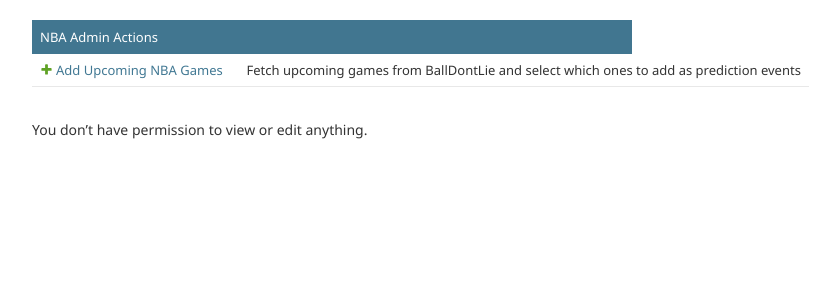
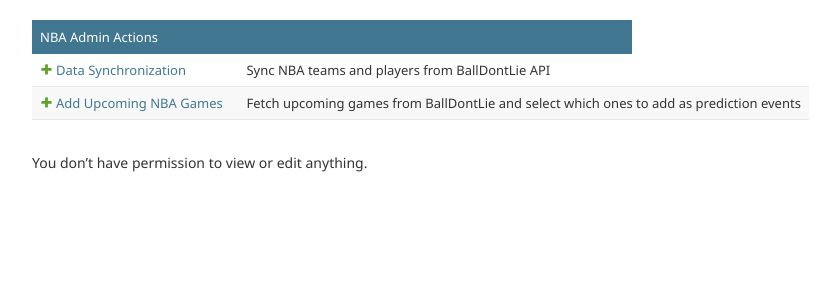
Before and after one commit to monsdar/HindSight, a Django app: template templates/admin/nba/app_index.html in a window 1280 px wide. Shown: the part 92-392 px from the top of the page, without its empty margins (8-840 px from the left). Run offline with Django 5.2, Linux system fonts and the light colour scheme; the template is opened without the code that fills it, so the values that code supplies are empty; parts of the project's set-up code (start-up, migrations or seed data) failed here and were passed over.

Commit message:
Fixed NBA sync from BDL

```diff
--- a/templates/admin/nba/app_index.html
+++ b/templates/admin/nba/app_index.html
@@ -7,6 +7,16 @@
     <h2>{% trans 'NBA Admin Actions' %}</h2>
     <table>
       <tbody>
+        <tr>
+          <td>
+            <a href="{% url 'admin:nba_sync' %}" class="addlink">
+              {% trans 'Data Synchronization' %}
+            </a>
+          </td>
+          <td>
+            {% trans 'Sync NBA teams and players from BallDontLie API' %}
+          </td>
+        </tr>
         <tr>
           <td>
             <a href="{% url 'admin:nba_add_upcoming_games' %}" class="addlink">
```
